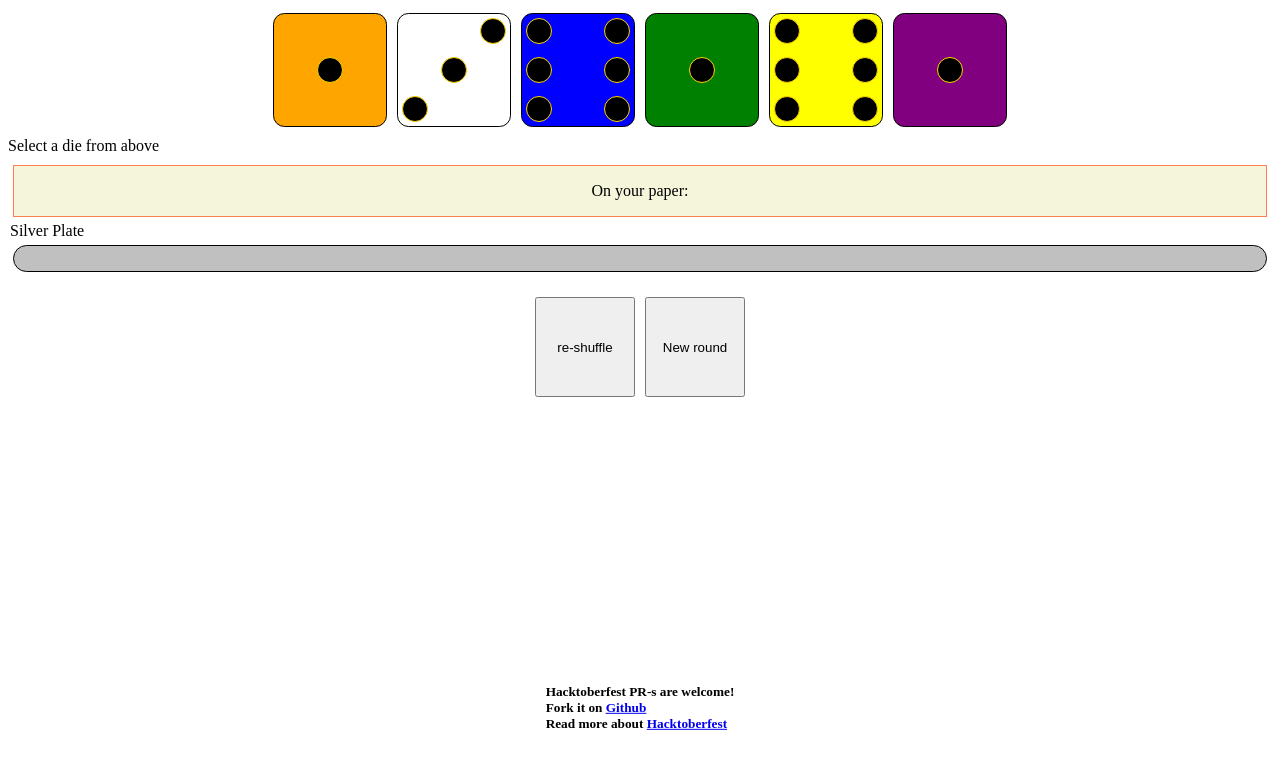
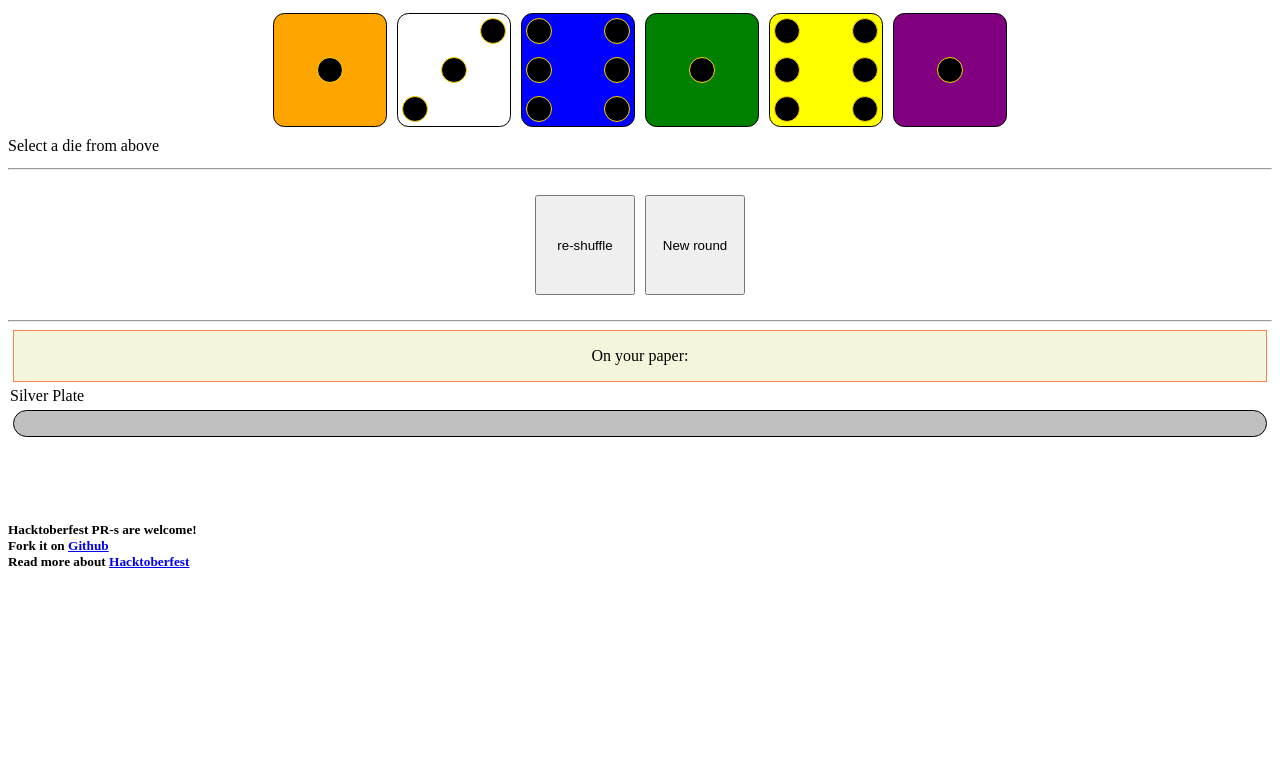
Before and after one commit to tdubs42/ganz-schon-clever-calculator, a Gatsby site: page /dice in a window 1280 px wide. Built offline with nearby package versions, Linux system fonts and the light colour scheme; Gatsby itself is replaced by a stand-in of ours.

Commit message:
fix styles

```diff
--- /dev/null
+++ b/gatsby-browser.js
@@ -0,0 +1 @@
+import "./src/styles/global.css";
--- a/src/components/View/View.tsx
+++ b/src/components/View/View.tsx
@@ -1,19 +1,12 @@
-import React, { InputHTMLAttributes, ReactChildren } from "react";
-
+import React from "react";
+import * as styles from "./view.module.scss";
+import cx from "classnames";
 export const View = ({ children }) => {
     return (
         <>
-            <main>{children}</main>
-            <footer
-                // style={{ position: "absolute", bottom: "10px", margin: "0 auto" }}
-                style={{
-                    position: "fixed",
-                    left: "50%",
-                    bottom: "0px",
-                    transform: "translate(-50%, -50%)",
-                    margin: "0 auto",
-                }}
-            >
+            <main className={cx(styles.main)}>{children}</main>
+            <footer className={cx(styles.footer)}>
+                <section className={cx(styles.footerText)}>
                     <h5>
                         Hacktoberfest PR-s are welcome!
                         <br />
@@ -27,6 +20,7 @@ export const View = ({ children }) => {
                             Hacktoberfest
                         </a>
                     </h5>
+                </section>
             </footer>
         </>
     );
--- /dev/null
+++ b/src/components/View/view.module.scss
@@ -0,0 +1,13 @@
+.main {
+    padding-bottom: 150px; /* height of footer */
+}
+.footer {
+    position: relative;
+}
+
+.footerText {
+    margin: 0 auto;
+    width: 100%;
+    position: absolute;
+    bottom: 0;
+}
--- a/src/pages/dice.tsx
+++ b/src/pages/dice.tsx
@@ -111,6 +111,7 @@ const DicePage = () => {
                             : "Select a die from above"}
                     </label>
                 </div>
+
                 <div className={cx([styles.dice])}>
                     {currentDice && (
                         <Die
@@ -124,6 +125,24 @@ const DicePage = () => {
                     )}
                 </div>
             </div>
+            <hr />
+            <div className={cx(styles.controls)}>
+                <button
+                    className={cx(styles.button)}
+                    disabled={onPaper.length === 3}
+                    onClick={() => handleShuffle()}
+                >
+                    {currentDice?.colour ? "save and shuffle" : "re-shuffle"}
+                </button>
+                <button
+                    className={cx(styles.button)}
+                    onClick={() => handleReset()}
+                >
+                    New round
+                </button>
+            </div>
+            <hr />
+
             <div className={cx([styles.dice, styles.paper])}>
                 <p>On your paper:</p>
                 <div style={{ display: "flex" }}>
@@ -159,21 +178,6 @@ const DicePage = () => {
                     })}
                 </div>
             </div>
-            <div className={cx(styles.controls)}>
-                <button
-                    className={cx(styles.button)}
-                    disabled={onPaper.length === 3}
-                    onClick={() => handleShuffle()}
-                >
-                    {currentDice?.colour ? "save and shuffle" : "re-shuffle"}
-                </button>
-                <button
-                    className={cx(styles.button)}
-                    onClick={() => handleReset()}
-                >
-                    New round
-                </button>
-            </div>
         </View>
     );
 };
--- /dev/null
+++ b/src/styles/global.css
@@ -0,0 +1,4 @@
+html,
+body {
+    height: 100%;
+}
```
Lines whose indentation alone changed are shown as unchanged.
